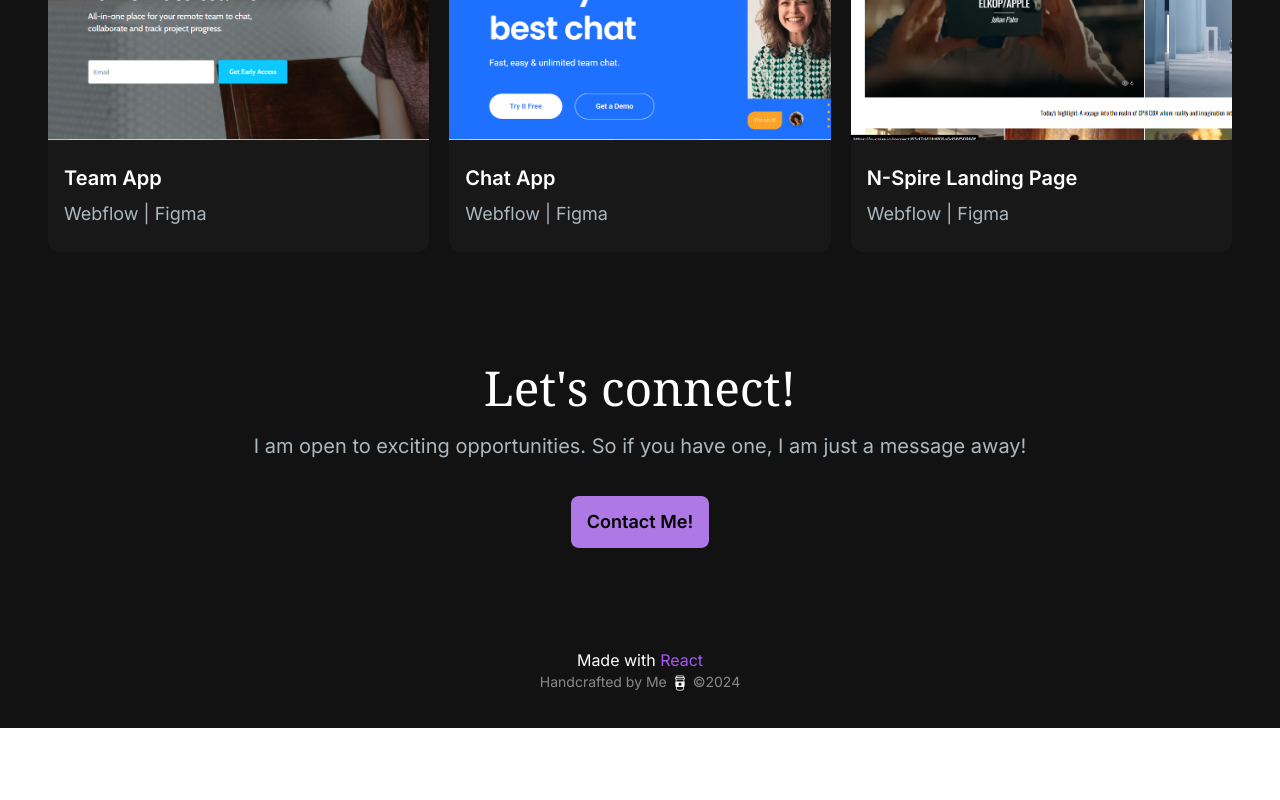
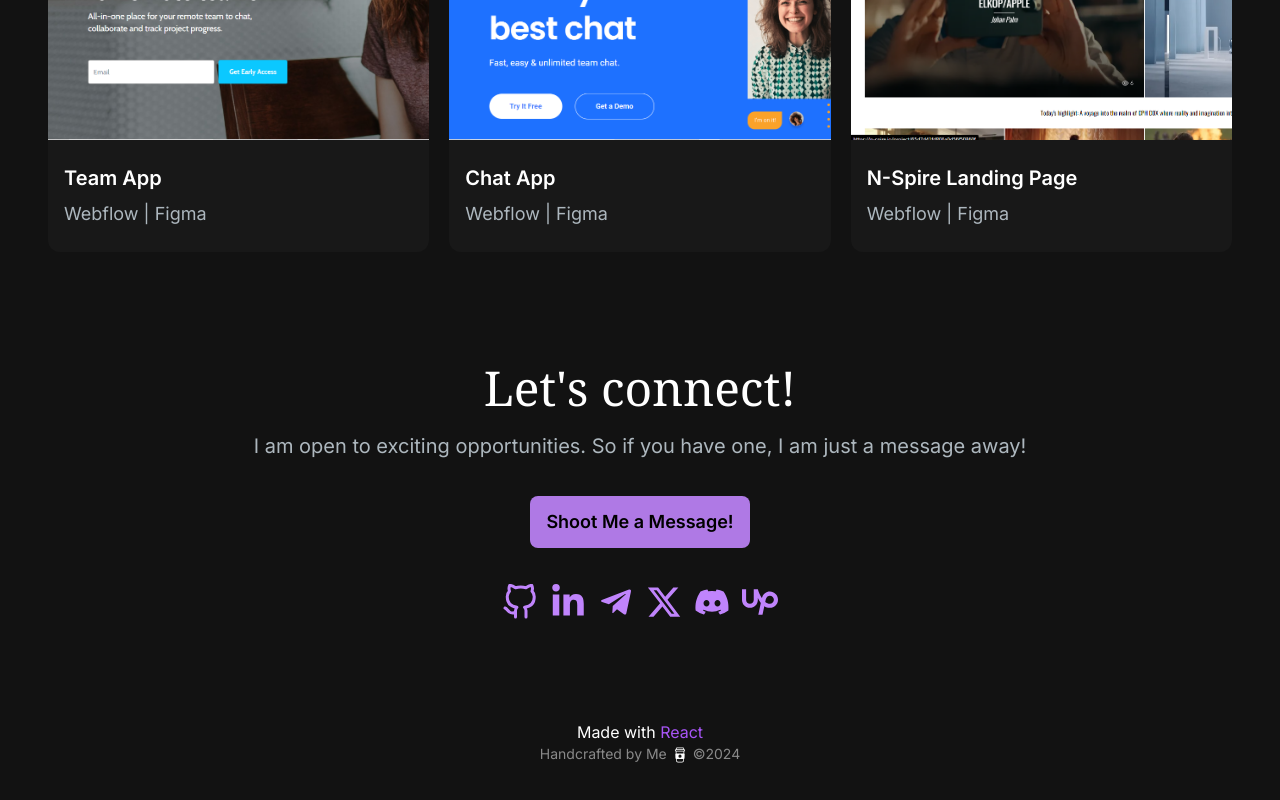
Before and after one commit to AyushScripts/my-portfolio, a Next.js app: page / in a window 1280 px wide. Shown: the part 3014-3814 px from the top of the page. Before the commit the page ends 3742 px from the top, so only its background shows below. Built offline with nearby package versions, Linux system fonts and the light colour scheme.

Commit message:
Added social links to footer

```diff
--- a/app/components/ContactMe.jsx
+++ b/app/components/ContactMe.jsx
@@ -7,7 +7,11 @@ const ContactMe = () => {
     <div className='flex flex-col gap-5 py-5 mt-20 text-center'>
         <h1 className='text-[#333333] dark:text-white text-3xl lg:text-5xl font-serif'>Let's connect!</h1>
         <p className='text-[#817d7d] dark:text-[#adb7be] text-lg md:text-xl'>I am open to exciting opportunities. So if you have one, I am just a message away!</p>
-        <a className='text-base md:text-lg mx-auto text-white dark:text-[black] font-semibold bg-purple-400/90 hover:bg-purple-400 transition-all ease-in px-4 py-3 mt-4 rounded-lg' href="mailto:ayushtheking117@gmail.com">Contact Me!</a>
+        <a className='text-base md:text-lg mx-auto text-white dark:text-[black] font-semibold bg-purple-400/90 hover:bg-purple-400 transition-all ease-in px-4 py-3 mt-4 rounded-lg' href="mailto:ayushtheking117@gmail.com">Shoot Me a Message!</a>
+        <div className='mx-auto md:mt-4'>
+          <SocialLinks></SocialLinks>
+        </div>
+
     </div>
   )
 }
```
